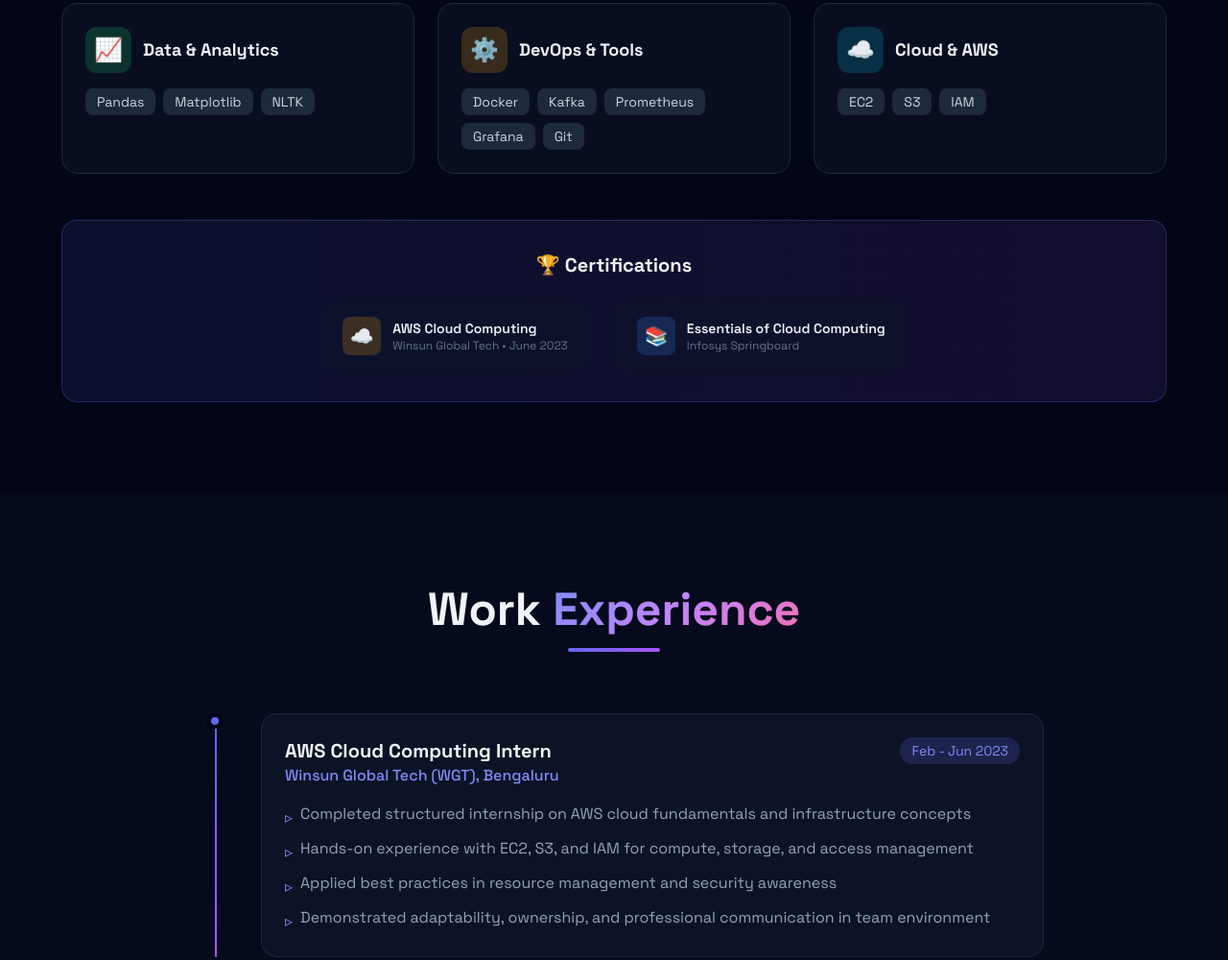
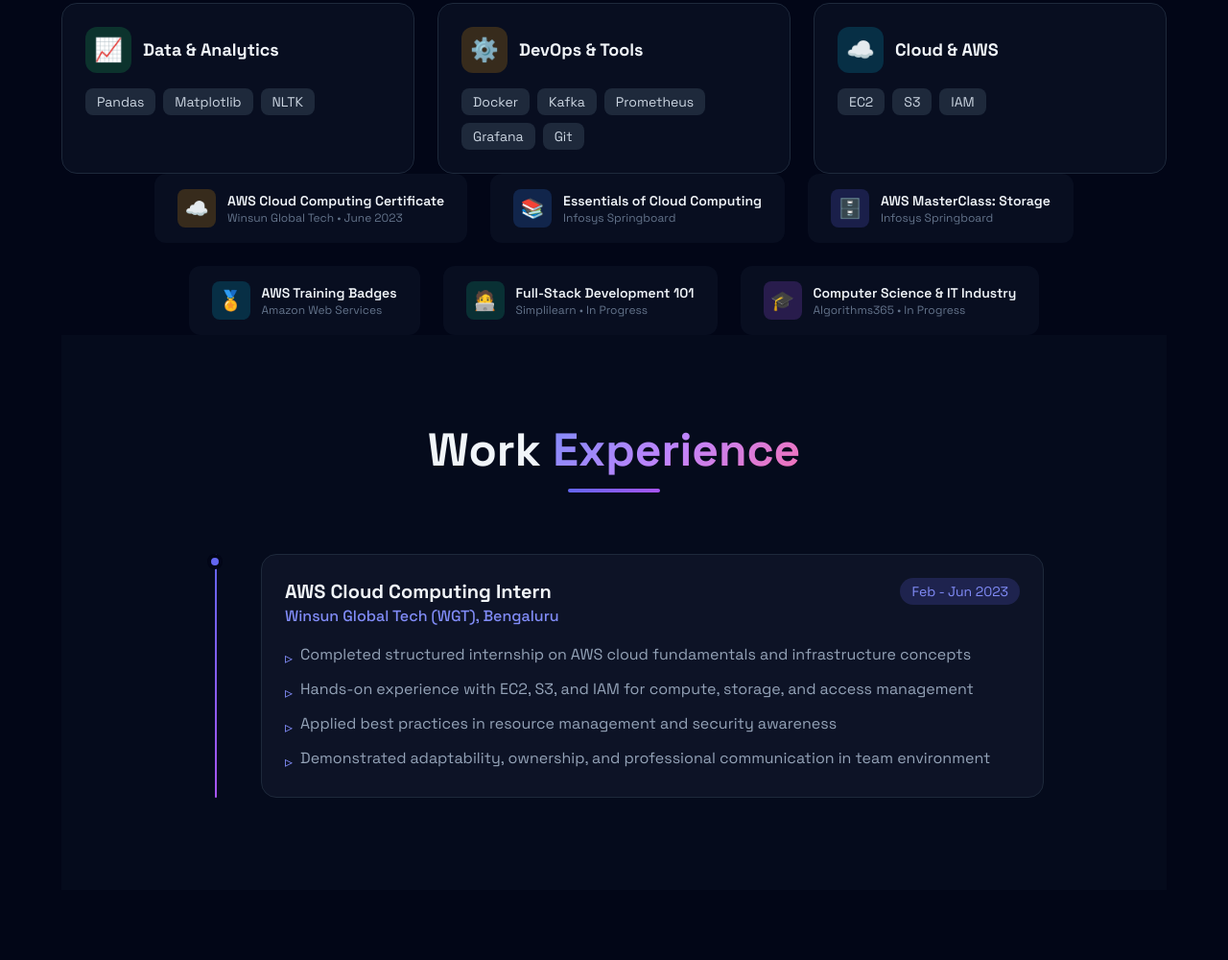
Before and after one commit to veeresha2444/veeresha2444.github.io, a plain HTML site: page index.html in a window 1280 px wide. Shown: the part 3413-4413 px from the top of the page at 96% size. Drawn offline with nearby package versions, Linux system fonts and the light colour scheme.

Commit message:
Add certification details to index.html
Added multiple certification entries including AWS Cloud Computing, Essentials of Cloud Computing, and Full-Stack Development 101.

```diff
--- a/index.html
+++ b/index.html
@@ -377,23 +377,27 @@
        </div>
       </div>
      </div><!-- Certifications -->
-     <div class="mt-12 bg-gradient-to-r from-indigo-500/10 to-purple-500/10 border border-indigo-500/30 rounded-2xl p-8">
-      <h3 class="text-xl font-bold mb-6 text-center">🏆 Certifications</h3>
      <div class="flex flex-wrap justify-center gap-6">
+
+  <!-- AWS Cloud Computing -->
   <div class="bg-slate-900/50 rounded-xl px-6 py-4 flex items-center gap-3">
-        <div class="w-10 h-10 bg-amber-500/20 rounded-lg flex items-center justify-center"><span class="text-xl">☁️</span>
+    <div class="w-10 h-10 bg-amber-500/20 rounded-lg flex items-center justify-center">
+      <span class="text-xl">☁️</span>
     </div>
     <div>
       <div class="font-semibold text-sm">
-          AWS Cloud Computing
+        AWS Cloud Computing Certificate
       </div>
       <div class="text-slate-500 text-xs">
         Winsun Global Tech • June 2023
       </div>
     </div>
   </div>
+
+  <!-- Essentials of Cloud Computing -->
   <div class="bg-slate-900/50 rounded-xl px-6 py-4 flex items-center gap-3">
-        <div class="w-10 h-10 bg-blue-500/20 rounded-lg flex items-center justify-center"><span class="text-xl">📚</span>
+    <div class="w-10 h-10 bg-blue-500/20 rounded-lg flex items-center justify-center">
+      <span class="text-xl">📚</span>
     </div>
     <div>
       <div class="font-semibold text-sm">
@@ -404,10 +408,70 @@
       </div>
     </div>
   </div>
+
+  <!-- AWS MasterClass: Storage -->
+  <div class="bg-slate-900/50 rounded-xl px-6 py-4 flex items-center gap-3">
+    <div class="w-10 h-10 bg-indigo-500/20 rounded-lg flex items-center justify-center">
+      <span class="text-xl">🗄️</span>
+    </div>
+    <div>
+      <div class="font-semibold text-sm">
+        AWS MasterClass: Storage
+      </div>
+      <div class="text-slate-500 text-xs">
+        Infosys Springboard
       </div>
     </div>
   </div>
-   </section><!-- Experience Section -->
+
+  <!-- AWS Training Badges -->
+  <div class="bg-slate-900/50 rounded-xl px-6 py-4 flex items-center gap-3">
+    <div class="w-10 h-10 bg-cyan-500/20 rounded-lg flex items-center justify-center">
+      <span class="text-xl">🏅</span>
+    </div>
+    <div>
+      <div class="font-semibold text-sm">
+        AWS Training Badges
+      </div>
+      <div class="text-slate-500 text-xs">
+        Amazon Web Services
+      </div>
+    </div>
+  </div>
+
+  <!-- Full-Stack Development 101 -->
+  <div class="bg-slate-900/50 rounded-xl px-6 py-4 flex items-center gap-3">
+    <div class="w-10 h-10 bg-emerald-500/20 rounded-lg flex items-center justify-center">
+      <span class="text-xl">🧑‍💻</span>
+    </div>
+    <div>
+      <div class="font-semibold text-sm">
+        Full-Stack Development 101
+      </div>
+      <div class="text-slate-500 text-xs">
+        Simplilearn • In Progress
+      </div>
+    </div>
+  </div>
+
+  <!-- Computer Science & IT Industry -->
+  <div class="bg-slate-900/50 rounded-xl px-6 py-4 flex items-center gap-3">
+    <div class="w-10 h-10 bg-purple-500/20 rounded-lg flex items-center justify-center">
+      <span class="text-xl">🎓</span>
+    </div>
+    <div>
+      <div class="font-semibold text-sm">
+        Computer Science & IT Industry
+      </div>
+      <div class="text-slate-500 text-xs">
+        Algorithms365 • In Progress
+      </div>
+    </div>
+  </div>
+
+</div>
+
+  <!-- Experience Section -->
    <section id="experience" class="relative py-24 px-6 bg-slate-900/30">
     <div class="max-w-4xl mx-auto">
      <div class="text-center mb-16">
```
Lines whose indentation alone changed are shown as unchanged.
